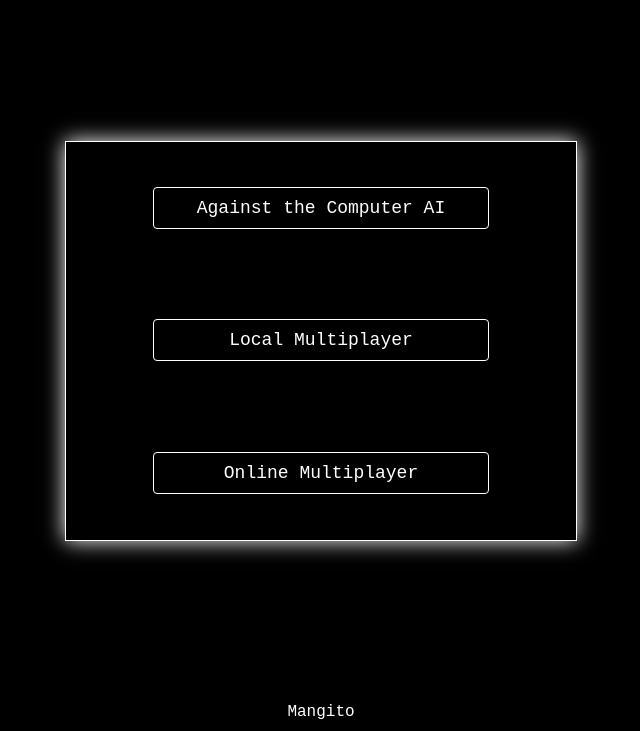
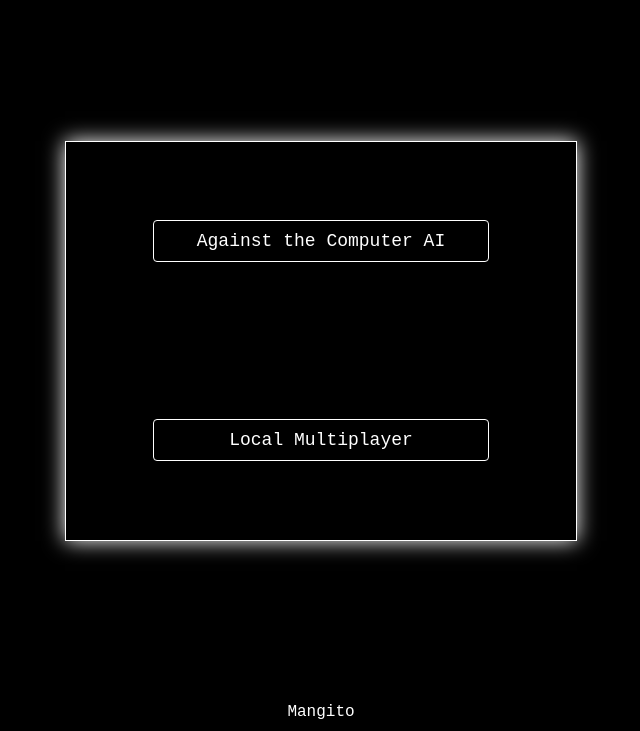
Before and after one commit to 201flaviosilva-labs/TicTacToe, a website: page index.html in a window 1280 px wide. Shown: the part 69-800 px from the top of the page, without its empty margins (319-959 px from the left). Drawn offline with Linux system fonts and the light colour scheme.

Commit message:
Hide Online game

```diff
--- a/index.html
+++ b/index.html
@@ -17,7 +17,7 @@
 	<main>
 		<button><a href="./src/PvAI/index.html">Against the Computer AI</a></button>
 		<button><a href="./src/PvPLocal/index.html">Local Multiplayer</a></button>
-		<button onclick="alert('Still in Development')"><a href="">Online Multiplayer</a></button>
+		<!-- <button onclick="alert('Still in Development')"><a href="">Online Multiplayer</a></button> -->
 	</main>
 
 	<footer><a href="http://mangito.github.io/">Mangito</a></footer>
```
